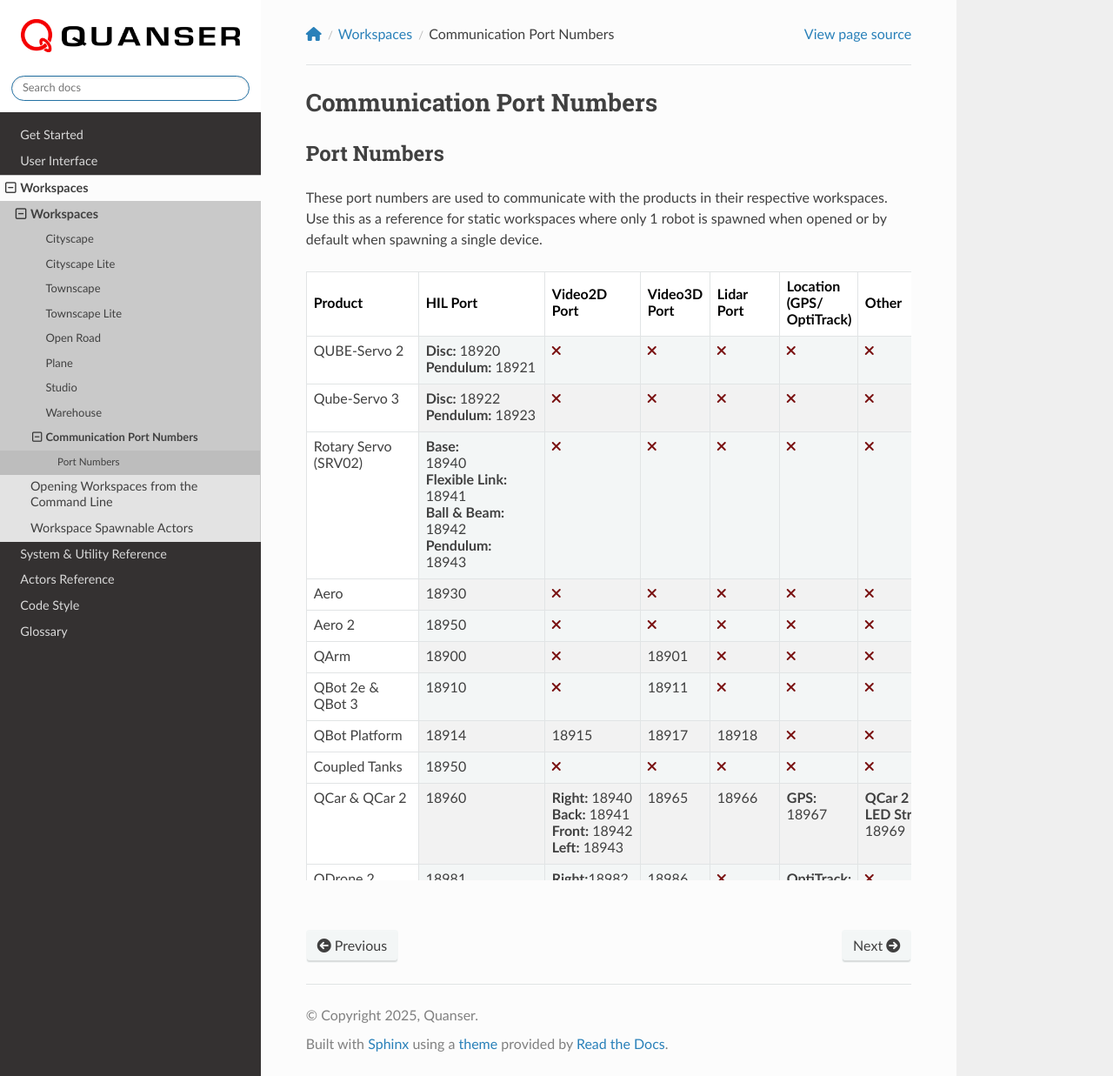
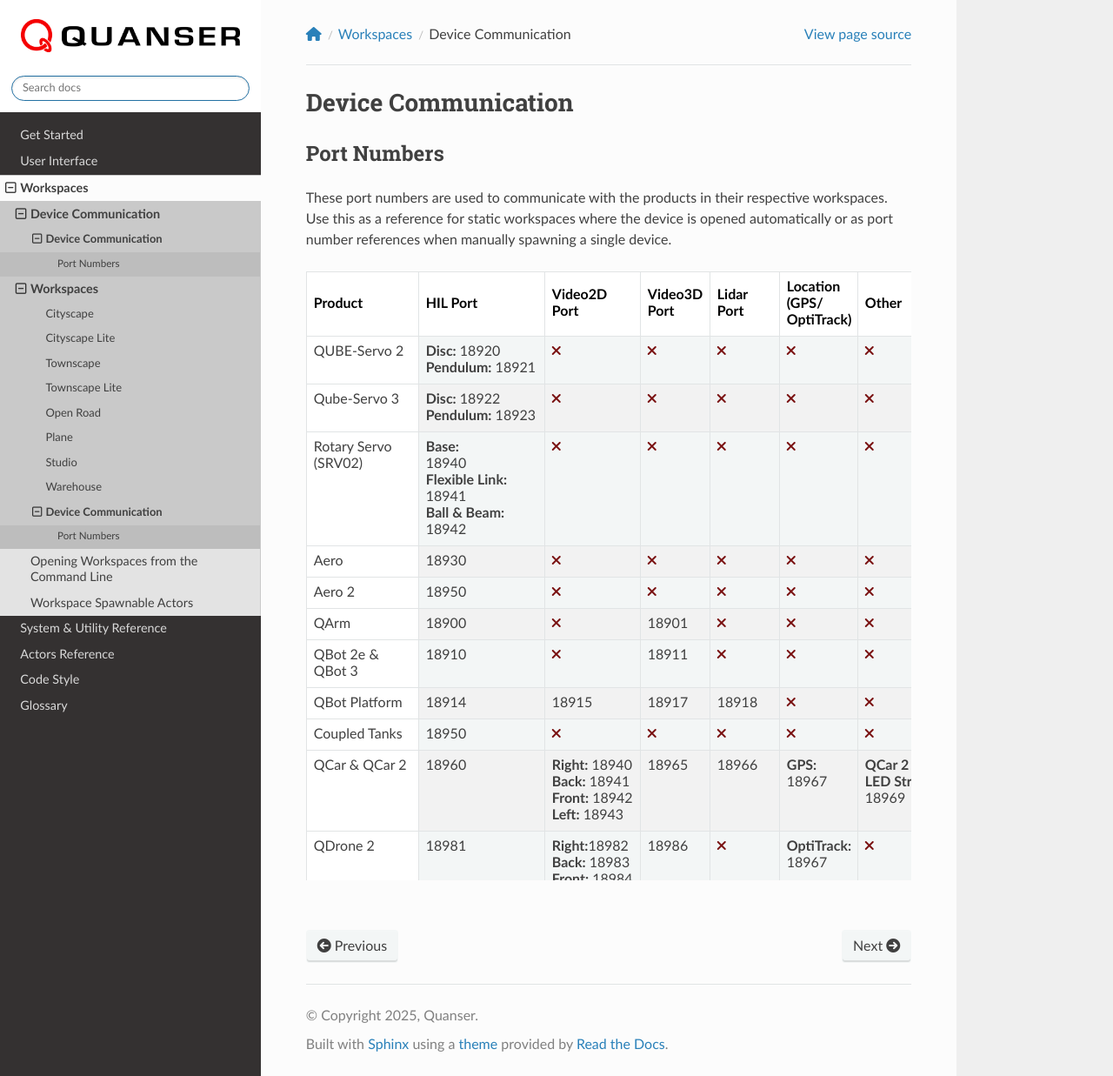
Before and after one commit to quanser/Quanser_Interactive_Labs_Resources, a Sphinx documentation site: the page built from docs/source/Workspaces/port_numbers.rst, in a window 1280 px wide and 1237 px high. Shown: the whole window at 87% size. Built offline with Sphinx 7.4.7 and the Read the Docs theme 3.1.0, drawn with Linux system fonts in a browser that asks for light colours.

Commit message:
Updating workspaces index to support port number page

```diff
--- a/docs/source/Workspaces/port_numbers.rst
+++ b/docs/source/Workspaces/port_numbers.rst
@@ -1,7 +1,7 @@
 .. _PortNumbers:
 
 ******************************
-Communication Port Numbers
+Device Communication
 ******************************
 
 
@@ -11,7 +11,7 @@
 ==========================
 
 These port numbers are used to communicate with the products in their respective workspaces. Use this as a reference for static
-workspaces where only 1 robot is spawned when opened or by default when spawning a single device.
+workspaces where the device is opened automatically or as port number references when manually spawning a single device.
 
 .. raw:: html
 
@@ -161,8 +161,7 @@
             <td>
                 <strong>Base:</strong><br> 18940<br>
                 <strong>Flexible Link:</strong><br> 18941<br>
-                <strong>Ball &amp; Beam:</strong><br> 18942<br>
-                <strong>Pendulum:</strong><br> 18943
+                <strong>Ball &amp; Beam:</strong><br> 18942
             </td>
             <td><i class="fa fa-remove"></i></td>
             <td><i class="fa fa-remove"></i></td>
```
Also changed, not shown: docs/source/Workspaces/index.rst (+12 -0 lines).
